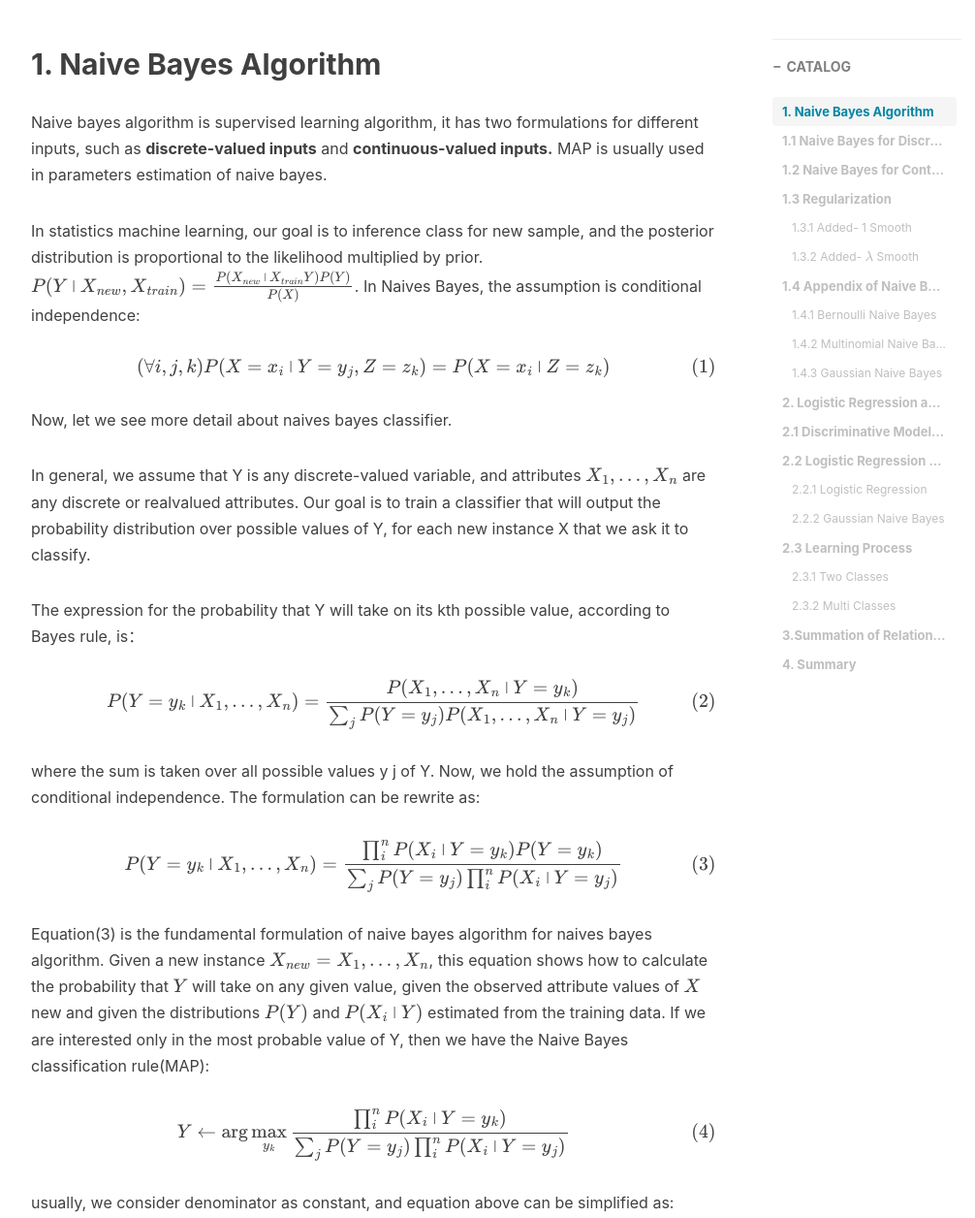
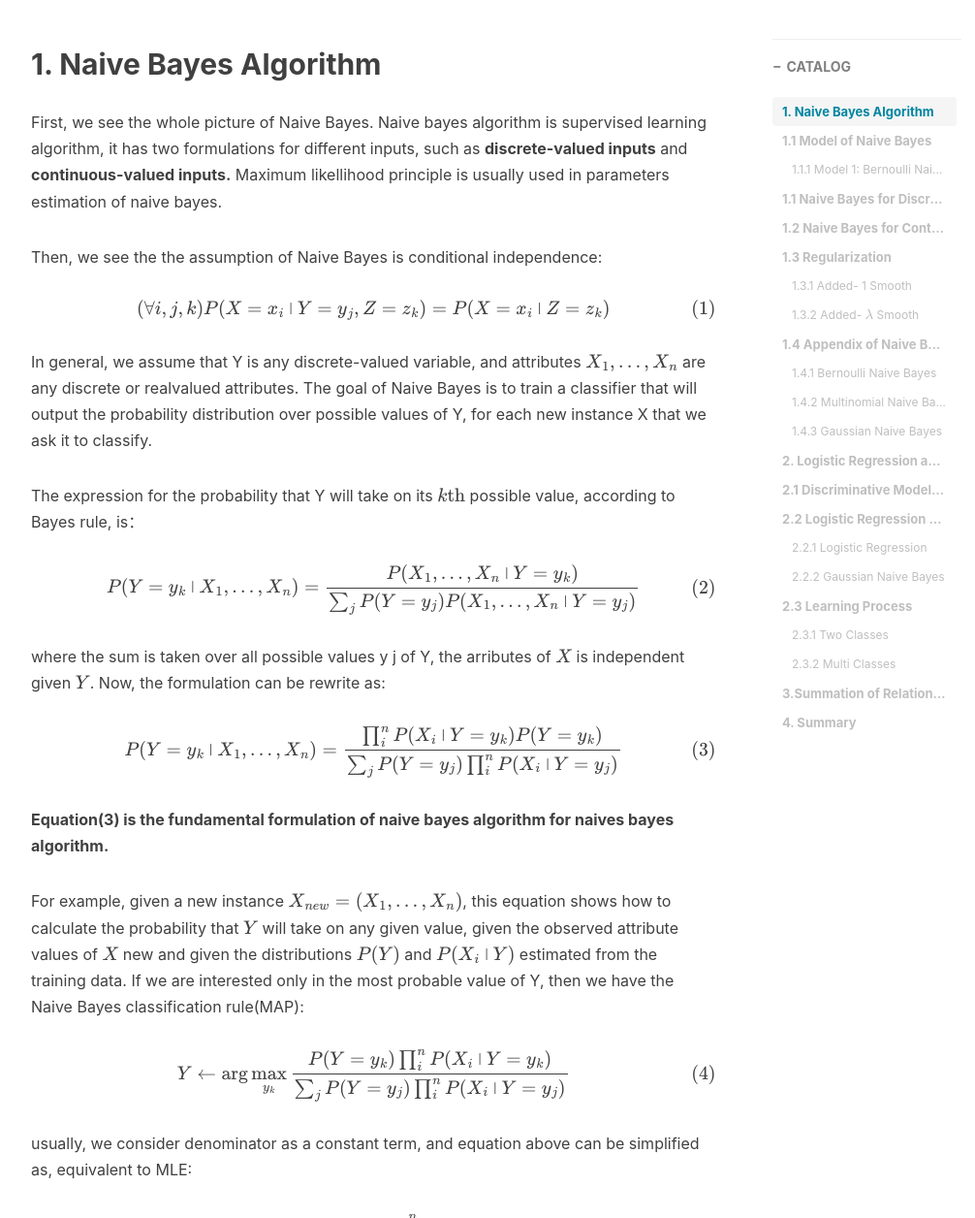
Before and after one commit to Gwan-Siu/gwansiu.github.io, a Jekyll site: the page built from _posts/2018-06-18-Naives-Bayes-Logistic-Regression.md, in a window 1280 px wide and 1400 px high, scrolled down 373 px. Shown: the part 144-1400 px from the top of the window at 97% size, without its empty margins (233-1239 px from the left). Built offline with Jekyll 4.4.1, drawn with Linux system fonts in a browser that asks for light colours; nearby versions of some CDN libraries; formulas are drawn with MathJax 3; comment, search, counter and statistics services are not loaded; some of the changed text lies outside the part shown.

Commit message:
Naive Bayes
Naive Bayes

```diff
--- a/_posts/2018-06-18-Naives-Bayes-Logistic-Regression.md
+++ b/_posts/2018-06-18-Naives-Bayes-Logistic-Regression.md
@@ -10,9 +10,9 @@
 
 ## 1. Naive Bayes Algorithm
 
-Naive bayes algorithm is supervised learning algorithm, it has two formulations for different inputs, such as **discrete-valued inputs** and **continuous-valued inputs.** MAP is usually used in parameters estimation of naive bayes.
+First, we see the whole picture of Naive Bayes. Naive bayes algorithm is supervised learning algorithm, it has two formulations for different inputs, such as **discrete-valued inputs** and **continuous-valued inputs.** Maximum likellihood principle is usually used in parameters estimation of naive bayes.
 
-In statistics machine learning, our goal is to inference class for new sample, and the posterior distribution is proportional to the likelihood multiplied by prior. $P(Y\arrowvert X_{new}, X_{train})=\frac{P(X_{new}\arrowvert X_{train} Y)P(Y)}{P(X)}$. In Naives Bayes, the assumption is conditional independence:
+Then, we see the the assumption of Naive Bayes is conditional independence:
 
 $$
 \begin{equation}
@@ -20,13 +20,10 @@
 \end{equation}
 $$
 
-Now, let we see more detail about naives bayes classifier.
-
-In general, we assume that Y is any discrete-valued variable, and attributes $X_{1},...,X_{n}$ are any discrete or realvalued attributes. Our goal is to train a classifier that will output the probability
+In general, we assume that Y is any discrete-valued variable, and attributes $X_{1},...,X_{n}$ are any discrete or realvalued attributes. The goal of Naive Bayes is to train a classifier that will output the probability
 distribution over possible values of Y, for each new instance X that we ask it to classify.
 
-The expression for the probability that Y will take on its kth possible
-value, according to Bayes rule, is：
+The expression for the probability that Y will take on its $k\text{th}$ possible value, according to Bayes rule, is：
 
 $$
 \begin{equation}
@@ -34,7 +31,7 @@
 \end{equation}
 $$
 
-where the sum is taken over all possible values y j of Y. Now, we hold the assumption of conditional independence. The formulation can be rewrite as:
+where the sum is taken over all possible values y j of Y, the arributes of $X$ is independent given $Y$. Now, the formulation can be rewrite as:
 
 $$
 \begin{equation}
@@ -42,24 +39,67 @@
 \end{equation}
 $$
 
-Equation(3) is the fundamental formulation of naive bayes algorithm for naives bayes algorithm.  Given a
-new instance $X_{new} = X_{1},...,X_{n}$, this equation shows how to calculate the probability that $Y$ will take on any given value, given the observed attribute values of $X$ new and given the distributions $P(Y)$ and $P(X_{i}\arrowvert Y)$ estimated from the training data. If we are interested only in the most probable value of Y, then we have the Naive Bayes classification rule(MAP):
+**Equation(3) is the fundamental formulation of naive bayes algorithm for naives bayes algorithm.**
+
+For example, given a new instance $X_{new} =(X_{1},...,X_{n})$, this equation shows how to calculate the probability that $Y$ will take on any given value, given the observed attribute values of $X$ new and given the distributions $P(Y)$ and $P(X_{i}\arrowvert Y)$ estimated from the training data. If we are interested only in the most probable value of Y, then we have the Naive Bayes classification rule(MAP):
 
 $$\begin{equation}
-Y\leftarrow \arg\max_{y_{k}} \frac{\prod_{i}^{n}P(X_{i}\arrowvert Y=y_{k})}{\sum_{j}P(Y=y_{j})\prod_{i}^{n}P(X_{i}\arrowvert Y=y_{j})}
+Y\leftarrow \arg\max_{y_{k}} \frac{P(Y=y_{k})\prod_{i}^{n}P(X_{i}\arrowvert Y=y_{k})}{\sum_{j}P(Y=y_{j})\prod_{i}^{n}P(X_{i}\arrowvert Y=y_{j})}
 \end{equation}
 $$
 
-usually, we consider denominator as constant, and equation above can be simplified as:
+usually, we consider denominator as a constant term, and equation above can be simplified as, equivalent to MLE:
 
 $$\begin{equation}
 Y\leftarrow \arg\max_{y_{k}} P(Y=y_{k})\prod_{i}^{n}P(X_{i}\arrowvert Y=y_{k})
 \end{equation}
 $$
 
+
+### 1.1 Model of Naive Bayes
+#### 1.1.1 Model 1: Bernoulli Naive Bayes
+
+**Support:** Binary vectors of length $K$: $x\in {0,1}^{K}$.
+
+**Generative story:**
+1. $Y\sim \text{Bernoulli}(\Phi)$.
+2. $X_{K}\sim \text{Bernoulli}(\theta_{k,Y}),\forall k\in{1,...,K}$.
+
+**Model:**
+
+$$
+\begin{align}
+p_{\phi,\theta}(x,y) &= p_{\phi,\theta}(x_{1},...,x_{K},y)\\
+&=p_{\phi}(y)\prod_{k=1}^{K}p_{\theta_{k}}(x_{k}\arrowvert y) \\
+&=(\Phi)^{y}(1-\Phi)^{(1-y)}\prod_{k=1}^{K}(\theta_{k,y})^{x_{k}}(1-\theta_{k,y})^{(1-x_{k})}
+\end{align}
+$$
+
+**Classification:** Find the class that maximizes the posterior:
+
+$$
+\begin{equation}
+\tilde{y}=\arg\max_{y}p(y\arrowvert x)
+\end{equation}
+$$
+
+**Training:** Find the **class-conditional** MLE parameters
+
+$P(Y)$ is independent with the class, and is used in all the data. For each $P(X_{k}\arrowvert Y)$, we condition on the data with the corresponding class.
+
+$$
+\begin{align}
+\Phi &= \frac{\sum_{i=1}^{N}\mathbb{I}(y^{(i)}=1)}{N} \\
+\theta_{k,0}=\frac{\sum_{i}^{N}\mathbb{I}(y^{(i)}=0\wedge x_{k}^{(i)}=1)}{\sum_{i=1}^{N}\mathbb{I}(y^{(i)}=0)} \\
+\theta_{k,1} = \frac{\sum_{i=1}^{N}\mathbb{I}(y^{(i)}=1\wedge x^{(i)}_{k}=1)}{\sum_{i=1}^{N}\mathbb{I}(y^{(i)}=1)}\\
+&\forall k\in {1,...,K}
+\end{align}
+$$
+
+
 ### 1.1 Naive Bayes for Discrete-Valued Inputs
 
-Assume the n input attributes $X_{i}$ each take on $J$ possible discrete values, and $Y$ is a discrete variable taking on $K$ possible discrete values, then our learning task is to estimage two sets of parameters. The first is:
+Assume the $n$ input attributes $X_{i}$ each take on $J$ possible discrete values, and $Y$ is a discrete variable taking on $K$ possible discrete values, then our learning task is to estimage two sets of parameters. The first is:
 
 $$
 \begin{equation}
```
